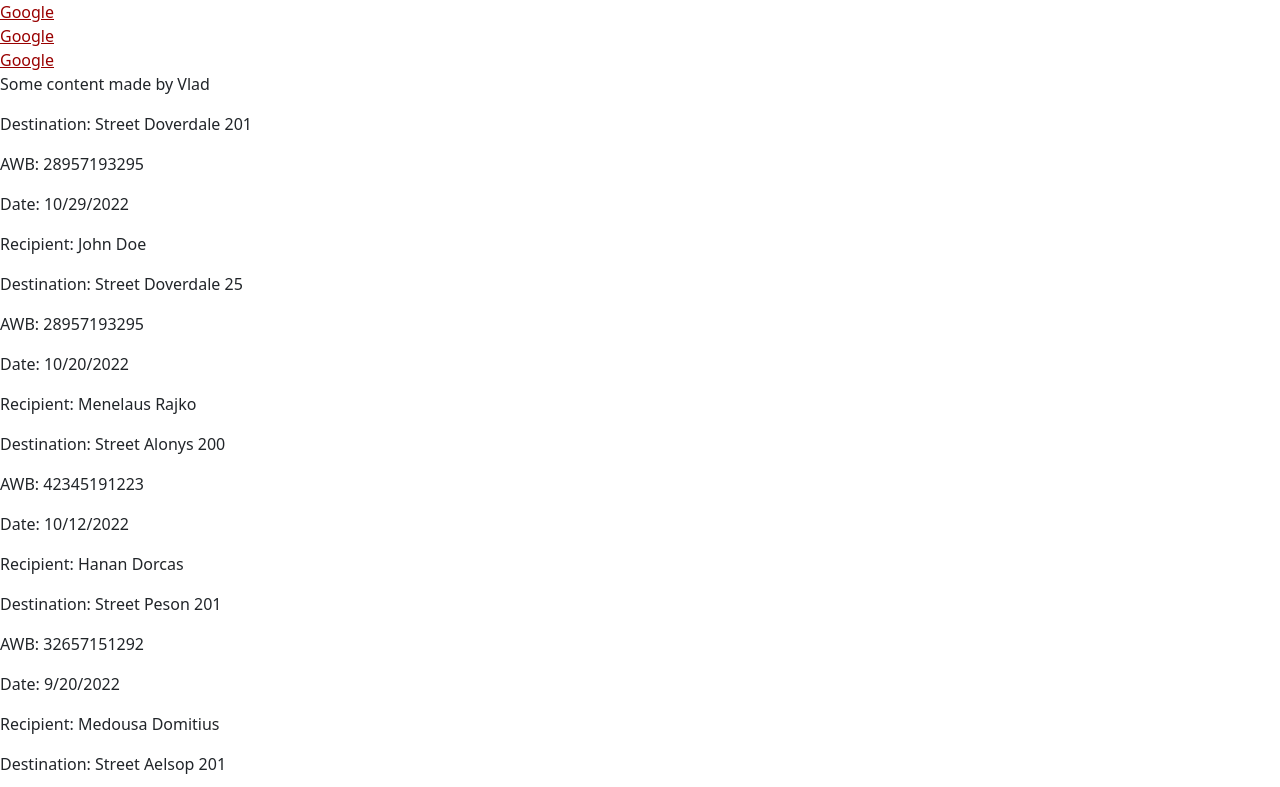
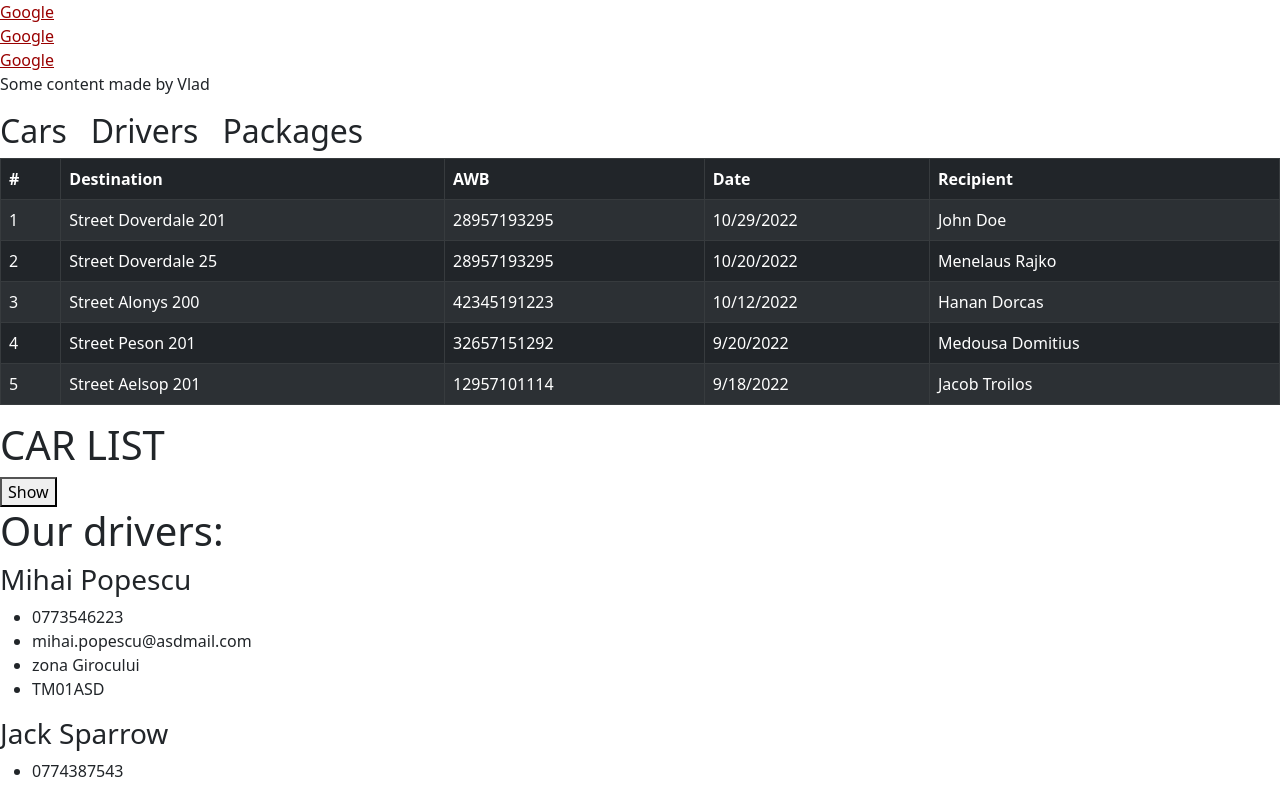
Before and after one commit to andreihojda15/SynergoDelivery, a React (Create React App) app: page / in a window 1280 px wide. Shown: the top 787 px of the page. Built offline with nearby package versions, Linux system fonts and the light colour scheme.

Commit message:
Table implemented

```diff
--- a/src/components/packages/Package.js
+++ b/src/components/packages/Package.js
@@ -1,4 +1,5 @@
 import React, { Component } from "react";
+import { Table, Stack } from "react-bootstrap";
 
 class Packages extends Component {
   constructor(props) {
@@ -47,18 +48,37 @@ class Packages extends Component {
 
   render() {
     return (
-      <div>
-        {this.state.packages.map((p) => {
-          return (
-            <div key={p.guid}>
-              <p>Destination: {p.destination}</p>
-              <p>AWB: {p.awb}</p>
-              <p>Date: {p.date}</p>
-              <p>Recipient: {p.recipient}</p>
-            </div>
-          );
-        })}
-      </div>
+      <>
+        <Stack direction="horizontal" gap={4}>
+          <h2>Cars</h2>
+          <h2>Drivers</h2>
+          <h2>Packages</h2>
+        </Stack>
+        <Table striped bordered hover variant="dark">
+          <thead>
+            <tr>
+              <th>#</th>
+              <th>Destination</th>
+              <th>AWB</th>
+              <th>Date</th>
+              <th>Recipient</th>
+            </tr>
+          </thead>
+          <tbody>
+            {this.state.packages.map((p, i) => {
+              return (
+                <tr key={p.guid}>
+                  <td>{i + 1}</td>
+                  <td>{p.destination}</td>
+                  <td>{p.awb}</td>
+                  <td>{p.date}</td>
+                  <td>{p.recipient}</td>
+                </tr>
+              );
+            })}
+          </tbody>
+        </Table>
+      </>
     );
   }
 }
```
